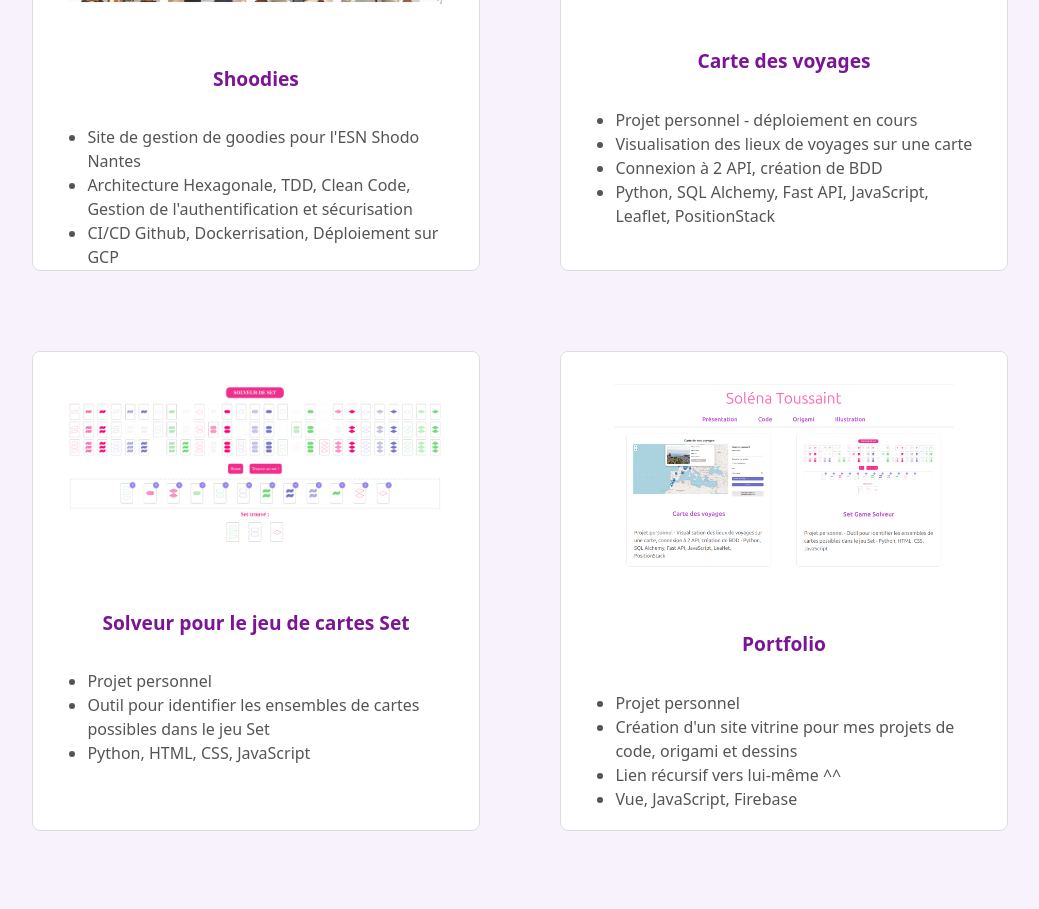
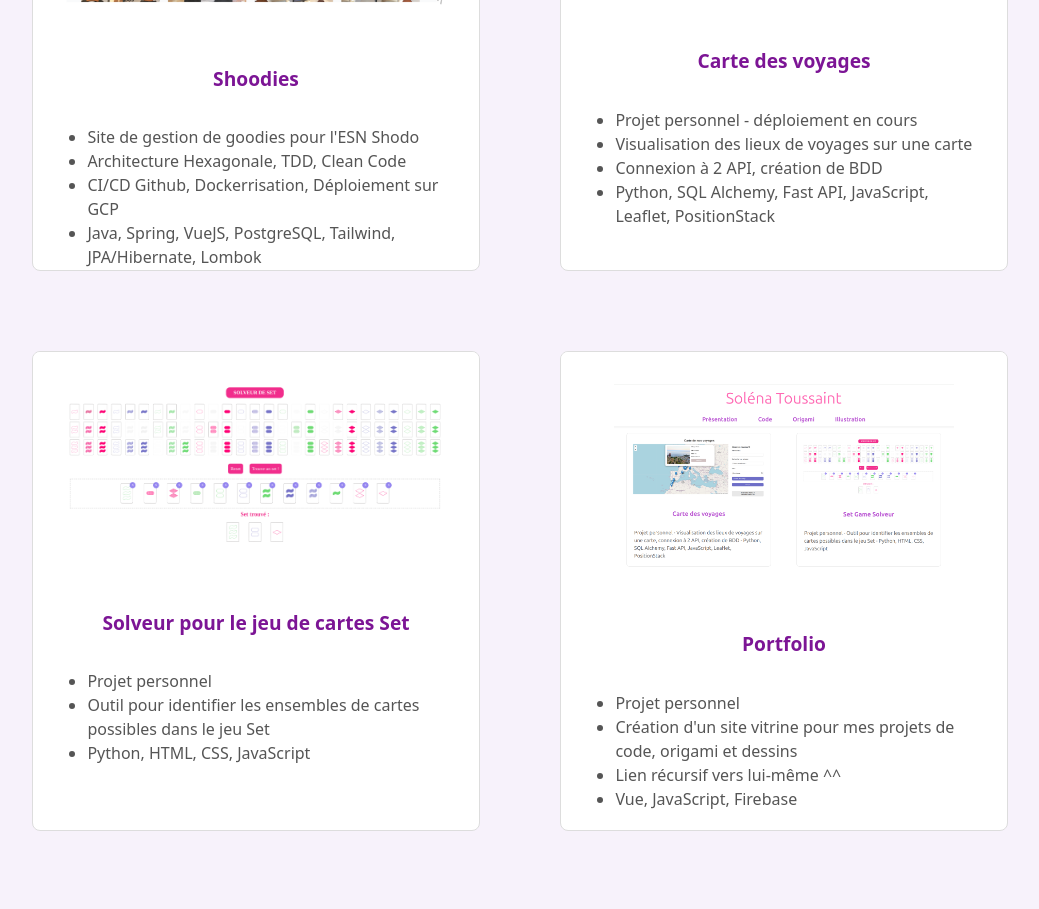
Before and after one commit to solena8/portfolio, a Vue app: page / in a window 1280 px wide. Shown: the part 1400-2309 px from the top of the page, without its empty margins (120-1159 px from the left). Built offline with nearby package versions, Linux system fonts and the light colour scheme.

Commit message:
update april 2026

```diff
--- a/src/data/code.js
+++ b/src/data/code.js
@@ -5,8 +5,8 @@ const codeProjets = [
     new Projet(
         "Shoodies",
         [
-            "Site de gestion de goodies pour l'ESN Shodo Nantes",
-            "Architecture Hexagonale, TDD, Clean Code, Gestion de l'authentification et sécurisation",
+            "Site de gestion de goodies pour l'ESN Shodo",
+            "Architecture Hexagonale, TDD, Clean Code",
             "CI/CD Github, Dockerrisation, Déploiement sur GCP",
             "Java, Spring, VueJS, PostgreSQL, Tailwind, JPA/Hibernate, Lombok",
         ],
```
